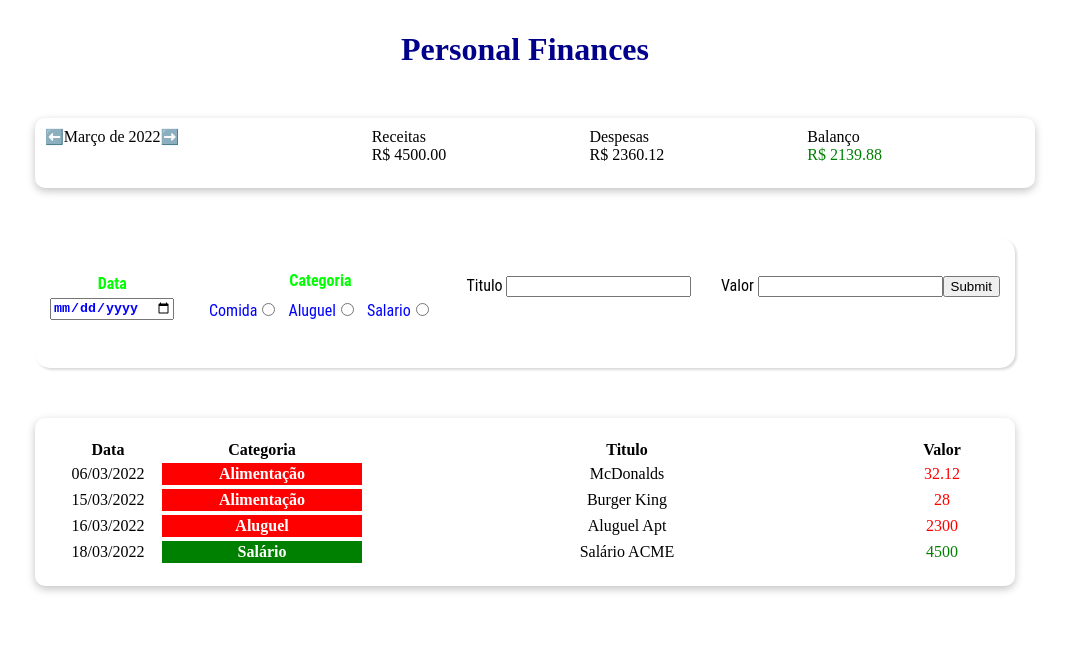
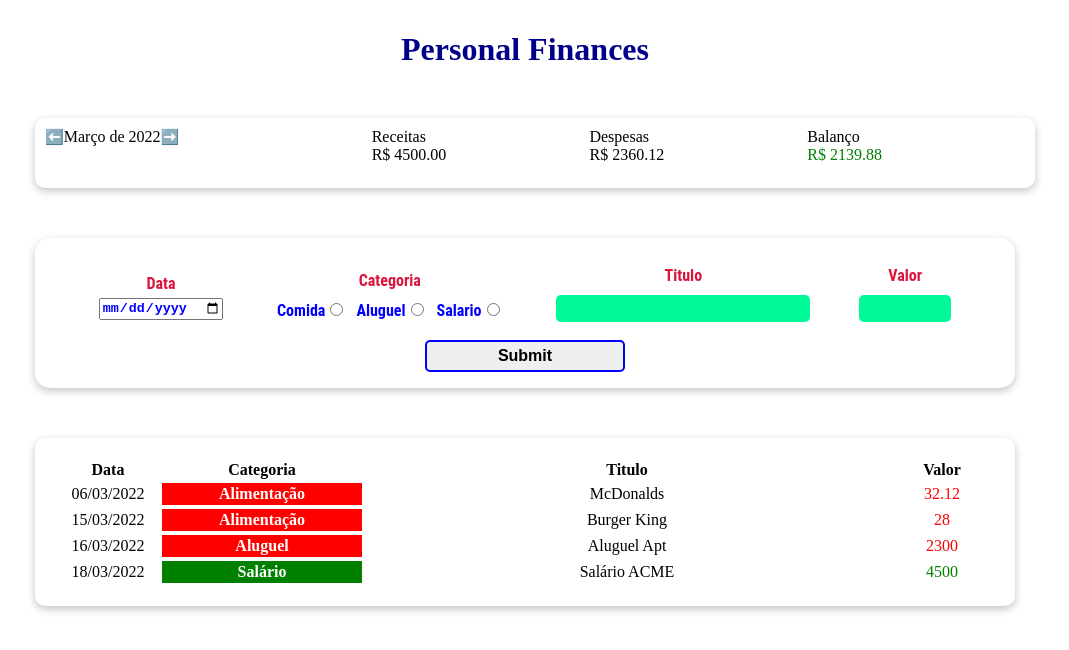
Before and after one commit to santosfk/personal-finances, a React (Vite) app: page / in a window 1280 px wide. Shown: the top 650 px of the page, without its empty margins (115-1184 px from the left). Built offline with nearby package versions, Linux system fonts and the light colour scheme.

Commit message:
adding styling to the add component

```diff
--- a/src/components/AddArea/index.tsx
+++ b/src/components/AddArea/index.tsx
@@ -16,9 +16,11 @@ export default function AddArea({ handleAddList }: Props) {
   return (
     <style.Container>
       <style.FormContent onSubmit={handleSubmit(onSubmit)}>
+        <style.ReceiveAlldata>
           <style.DataContent>
             <label>
-            <span>Data</span> <input type="date" {...register("date")}></input>
+              <span>Data</span>{" "}
+              <input type="date" {...register("date")}></input>
             </label>
           </style.DataContent>
           <style.CategoryContent>
@@ -57,10 +59,14 @@ export default function AddArea({ handleAddList }: Props) {
           </style.TitleContent>
           <style.ValueContent>
             <label>
-            Valor <input type="number" {...register("value")}></input>
-            <input type="submit" />
+              Valor
+              <input type="number" {...register("value")}></input>
             </label>
           </style.ValueContent>
+        </style.ReceiveAlldata>
+        <style.Submit>
+          <input type="submit" />
+        </style.Submit>
       </style.FormContent>
     </style.Container>
   );
--- a/src/components/AddArea/style.ts
+++ b/src/components/AddArea/style.ts
@@ -2,18 +2,18 @@ import styled from "styled-components";
 
 export const Container = styled.div`
   background-color: white;
-  height: 100px;
+  height: 120px;
   margin: 50px 0px;
   padding: 15px;
   border-radius: 15px;
-  box-shadow: rgba(0, 0, 0, 0.15) 1.95px 1.95px 2.6px;
+  box-shadow: rgba(0, 0, 0, 0.24) 0px 3px 8px;
   @import url("https://fonts.googleapis.com/css2?family=Roboto+Condensed:wght@300&display=swap");
   font-family: "Roboto Condensed", sans-serif;
 `;
 export const FormContent = styled.form`
   display: flex;
-  align-items: center;
-  justify-content: space-between;
+  flex-direction: column;
+  justify-content: center;
 `;
 
 export const DataContent = styled.div`
@@ -21,7 +21,7 @@ export const DataContent = styled.div`
   margin-top: 20px;
   label {
     font-weight: bold;
-    color: var(--green);
+    color: var(--red);
     text-align: center;
     display: flex;
     flex-direction: column;
@@ -41,7 +41,7 @@ export const CategoryContent = styled.div`
   span {
     text-align: center;
     font-weight: bold;
-    color: var(--green);
+    color: var(--red);
   }
 `;
 export const OptionsRadio = styled.div`
@@ -53,7 +53,87 @@ export const OptionsRadio = styled.div`
   label {
     color: var(--blue);
     margin: 0px 5px;
+    font-weight: bold;
   }
 `;
-export const TitleContent = styled.div``;
-export const ValueContent = styled.div``;
+export const TitleContent = styled.div`
+  label {
+    display: flex;
+    flex-direction: column;
+    text-align: center;
+    color: var(--red);
+    font-weight: bold;
+    margin-top: 5px;
+    input {
+      background-color: var(--white-green);
+      margin-top: 10px;
+      margin-bottom: -10px;
+      outline: none;
+      border: none;
+      width: 250px;
+      color: var(--blue);
+      font-weight: bold;
+      border-radius: 5px;
+      height: 25px;
+      font-size: 0.8rem;
+      transition: 0.5s;
+    }
+    input:focus {
+      background-color: var(--blue);
+      color: var(--green);
+    }
+  }
+`;
+export const ValueContent = styled.div`
+  margin-top: 10px;
+  label {
+    display: flex;
+    flex-direction: column;
+    text-align: center;
+    font-weight: bold;
+    color: var(--red);
+  }
+  input {
+    margin-top: 10px;
+    margin-bottom: -5px;
+    height: 25px;
+    width: 80px;
+    padding-left: 10px;
+    border-radius: 5px;
+    font-size: 15px;
+    outline: none;
+    border: none;
+    transition: 0.4s;
+    background-color: var(--white-green);
+    color: var(--blue);
+    font-weight: bold;
+  }
+  input:focus {
+    background-color: var(--blue);
+    color: var(--white-green);
+  }
+`;
+export const Submit = styled.div`
+  margin: auto;
+  margin-top: 20px;
+  input {
+    width: 200px;
+    font-size: 1rem;
+    border: none;
+    padding: 5px;
+    border: 2px solid var(--blue);
+    transition: 0.5s;
+    border-radius: 5px;
+    font-weight: bold;
+  }
+  input:hover {
+    border: 2px solid var(--green);
+    color: var(--blue);
+    letter-spacing: 2px;
+  }
+`;
+export const ReceiveAlldata = styled.div`
+  display: flex;
+  justify-content: space-evenly;
+  align-items: center;
+`;
--- a/src/globalStyles.ts
+++ b/src/globalStyles.ts
@@ -3,11 +3,13 @@ const GlobalStyle = createGlobalStyle`
 :root {
   --blue:#0000ff;
   --green:#00ff00;
+  --white-green:#00FA9A;
+  --red:#DC143C;
 }
   body {
     margin: 0;
     padding: 0;
-    box-sizing: border-box;
+
 
 
   }
```
Lines whose indentation alone changed are shown as unchanged.
